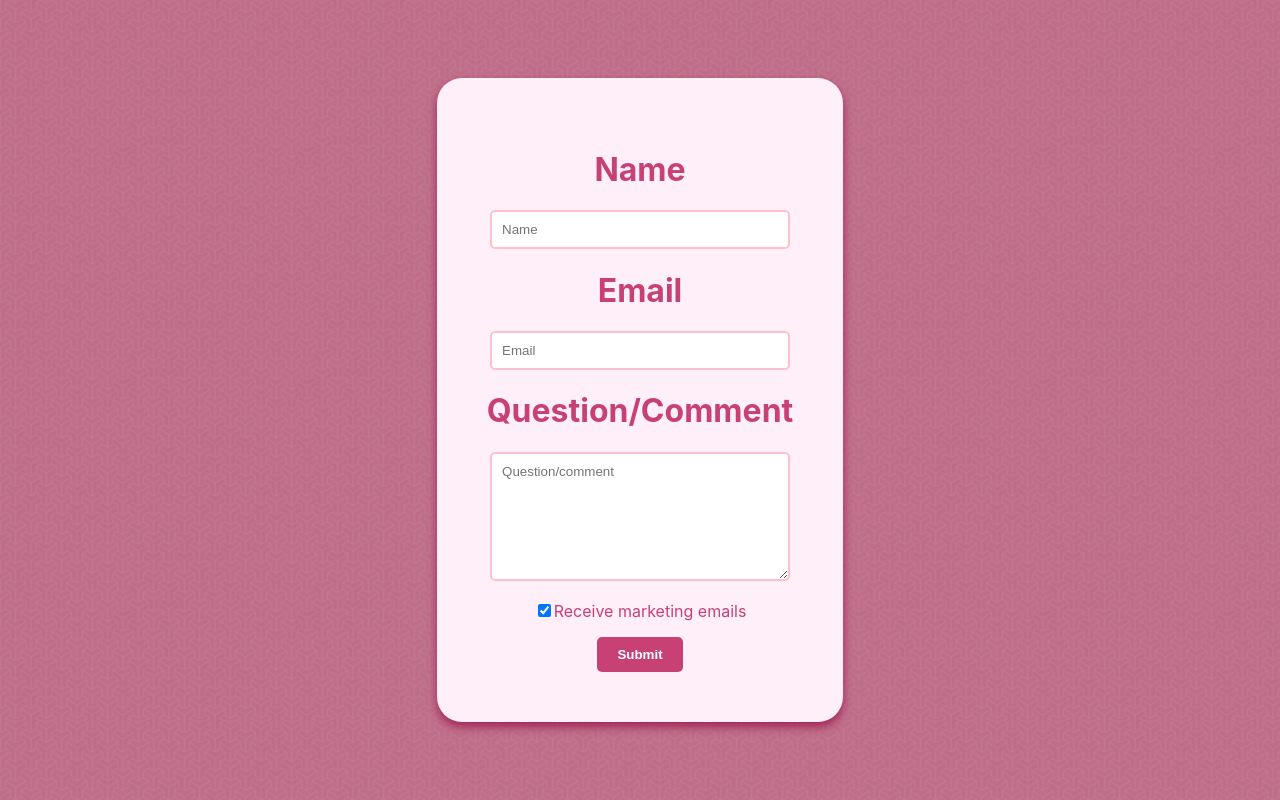
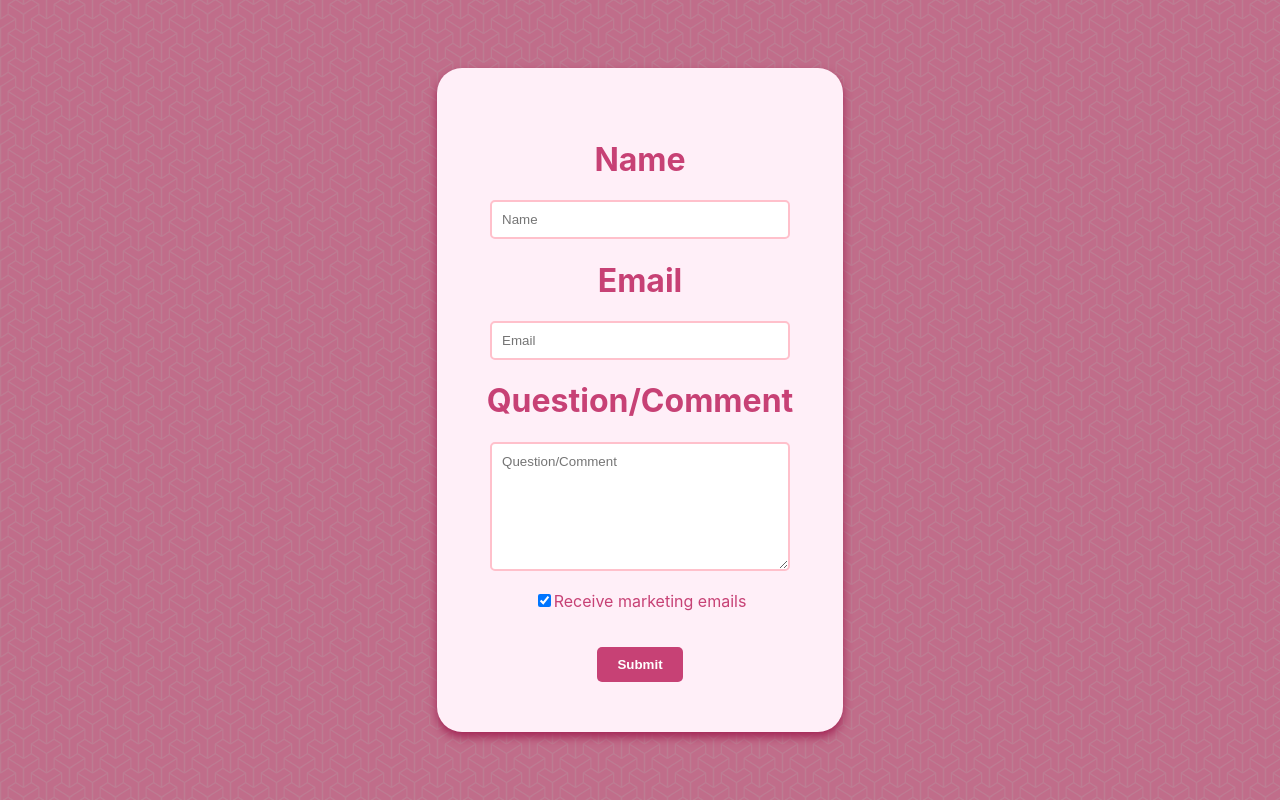
Before and after one commit to mariapan0330/customer-contact-form, a React (Create React App) app: page / in a window 1280 px wide. Built offline with nearby package versions, Linux system fonts and the light colour scheme.

Commit message:
validating data on submit

```diff
--- a/src/App.js
+++ b/src/App.js
@@ -7,7 +7,8 @@ import { useState } from 'react';
 function App() {
   const [showModal, setShowModal] = useState(false)
   const [username, setUsername] = useState('friend')
-  console.log('reloaded app')
+  // const [formInfo, setFormInfo] = useState('')
+  // console.log('reloaded app')
 
   // const handleSubmit = (e) => {
   //     e.preventDefault()
--- a/src/components/Form.css
+++ b/src/components/Form.css
@@ -2,7 +2,6 @@
     /* background texture from https://www.transparenttextures.com/escheresque.html */
     background-image: url('../images/escheresque-1920x1080.png');
     background-repeat: repeat;
-    background-size: 100vw;
 }
 
 .form-container{
@@ -25,8 +24,10 @@ h1, p {
     box-shadow: 0px 5px 10px #a32555;
 }
 
-.errorBox {
-    border: 2px solid red;
+#error-msg {
+    color:rgb(177, 29, 29);
+    font-weight: bold;
+    padding-bottom: 3px;
 }
 
 .form-input, #commentInput {
--- a/src/components/Form.jsx
+++ b/src/components/Form.jsx
@@ -1,28 +1,59 @@
-import React, { useState } from 'react'
+import React, { useState, useEffect } from 'react'
 import './Form.css'
 
 
 export default function Form(props) {
     const [checked, setChecked] = useState(true)
     const [showErrorMsg, setShowErrorMsg] = useState(false)
-    const [errorMsg, setErrorMsg] = useState(<></>)
+    const [errorMsg, setErrorMsg] = useState()
+
+    const [name, setName] = useState()
+    const [email, setEmail] = useState()
+    const [comment, setComment] = useState()
+
+    const normalBorder = {border: "2px solid pink"}
+    const errorBorder = {border: "3px dashed red"}
+    const [nameBorder, setNameBorder] = useState(normalBorder)
+    const [emailBorder, setEmailBorder] = useState(normalBorder)
+    const [commentBorder, setCommentBorder] = useState(normalBorder)
+
+    const isEmailValid = (email) => {
+        return /^[a-zA-Z0-9]+@[a-zA-Z0-9]+\.[A-Za-z]+$/.test(email)
+    }
+
+    useEffect(() => {
+        if (name) setNameBorder(normalBorder)
+        if (comment) setCommentBorder(normalBorder)
+    }, [name, comment])
+
+    useEffect(()=>{
+        if (isEmailValid(email)) setEmailBorder(normalBorder)
+    }, [email])
 
 
     const handleSubmit = (e) => {
         e.preventDefault()
         let name = e.target.name.value
         let email = e.target.email.value
+        let valid = isEmailValid(email)
         let comment = e.target.comment.value
 
-        // TODO:
-        // Don't submit empty or partially filled out forms
-        // validate email regex tho no need to verify email
-        // Set up info to send to an API (incl time/day)
+        setShowErrorMsg(true)
+        if (!valid) {
+            setErrorMsg(p => <div id="error-msg">Email is invalid.</div>)
+            setEmailBorder(errorBorder)
+        }
+        if (!name || !email || !comment) setErrorMsg(p => <div id="error-msg">Please fill out all fields.</div>);
+        if (!name) setNameBorder(errorBorder)
+        if (!email) setEmailBorder(errorBorder)
+        if (!comment) setCommentBorder(errorBorder)
 
-        if (e.target)
-        props.setShowModal(true)
-        props.setUsername(name)
-        e.target.reset()
+
+        if (name && isEmailValid && comment) {
+            props.setShowModal(true)
+            props.setUsername(name)
+            e.target.reset()
+        }
     }
 
 
@@ -33,18 +64,19 @@ export default function Form(props) {
             <div className='card'>
                 <form action="" onSubmit={handleSubmit} className='contact-form'>
                     <h1>Name</h1>
-                    <input class='form-input' type='text' id='nameInput' name='name' placeholder='Name' />
+                    <input class='form-input' type='text' id='nameInput' name='name' placeholder='Name' style={nameBorder} onChange={(e)=>{setName(e.target.value)}} />
                     <h1>Email</h1>
-                    <input class='form-input' type='text' id='emailInput' name='email' placeholder='Email' />
+                    <input class='form-input' type='text' id='emailInput' name='email' placeholder='Email' style={emailBorder} onChange={(e)=>{setEmail(e.target.value)}} />
                     <h1>Question/Comment</h1>
-                    <textarea id='commentInput' rows='7' name='comment' placeholder='Question/comment'></textarea>
+                    <textarea id='commentInput' rows='7' name='comment' placeholder='Question/Comment' style={commentBorder} onChange={(e)=>{setComment(e.target.value)}}></textarea>
                     <br />
                     <p onClick={() => setChecked(!checked)}>
                         <input type='checkbox' id='receiveEmails' name='receiveEmails' checked={checked} value={checked}/>
                         Receive marketing emails
                     </p>
+                    {showErrorMsg && errorMsg}
+                    <br />
                     <input type='submit' id='submitBtn' defaultValue='Submit' />
-                    {showErrorMsg && errorMsg}
                 </form>
             </div>
         </div>
```
